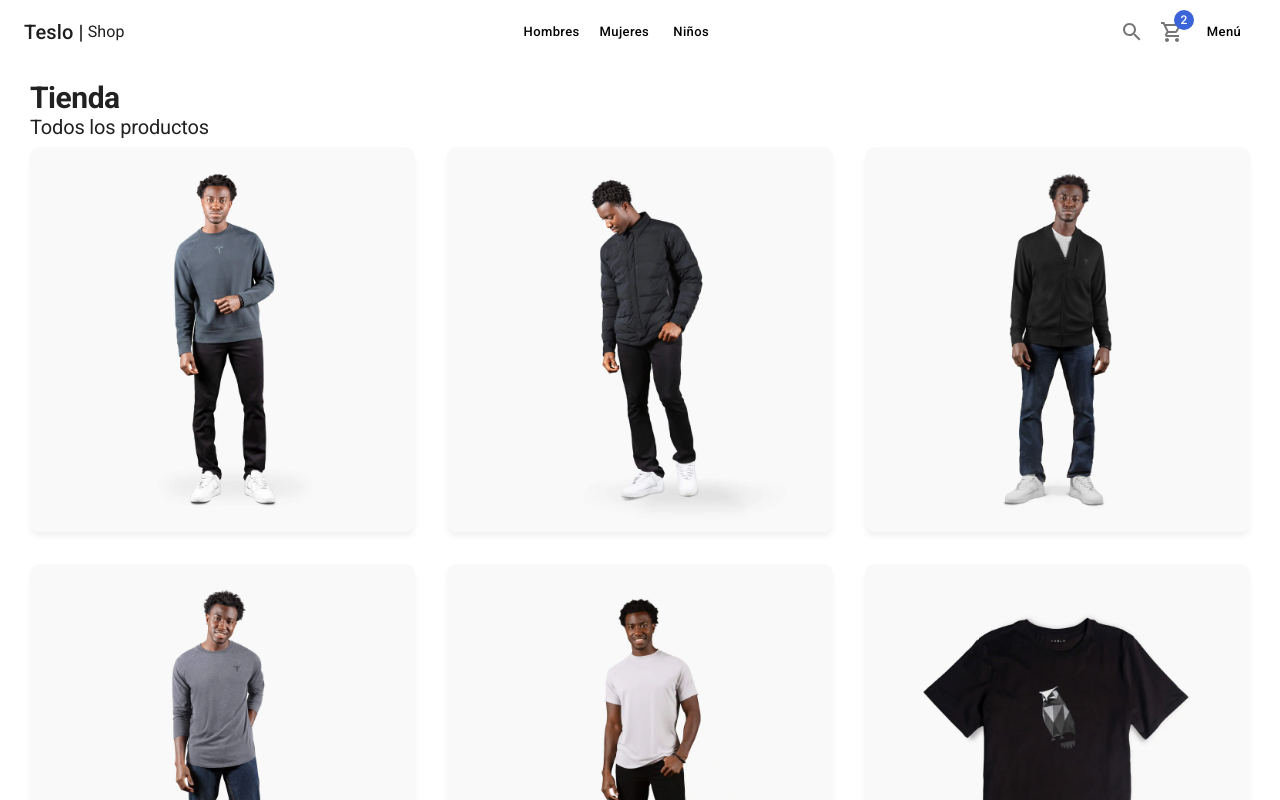
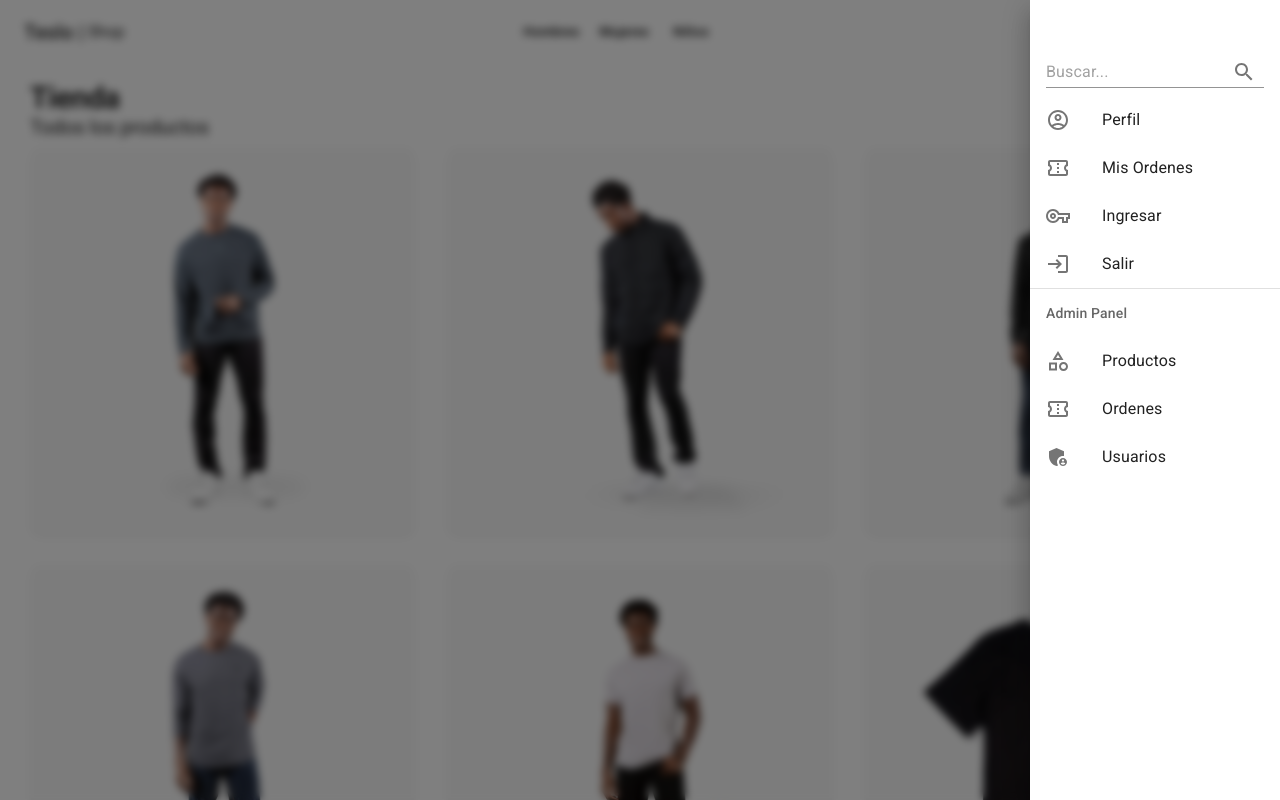
Before and after one commit to scarrilloh77/teslo-shop, a Next.js app: page / in a window 1280 px wide. Shown: the top 800 px of the page. Built offline with nearby package versions, Linux system fonts and the light colour scheme.

Commit message:
SideMenu

```diff
--- a/components/layouts/ShopLayout.tsx
+++ b/components/layouts/ShopLayout.tsx
@@ -1,6 +1,6 @@
 import { ReactNode } from 'react';
 import Head from 'next/head';
-import { Navbar } from '../ui';
+import { Navbar, SideMenu } from '../ui';
 
 interface Props {
   children: ReactNode;
@@ -27,6 +27,7 @@
       <nav>
         <Navbar />
       </nav>
+      <SideMenu />
       <main
         style={{ margin: '80px auto', maxWidth: '1440px', padding: '0px 30px' }}
       >
--- /dev/null
+++ b/components/ui/SideMenu.tsx
@@ -0,0 +1,126 @@
+import {
+  Box,
+  Divider,
+  Drawer,
+  IconButton,
+  Input,
+  InputAdornment,
+  List,
+  ListItem,
+  ListItemIcon,
+  ListItemText,
+  ListSubheader,
+} from '@mui/material';
+import {
+  AccountCircleOutlined,
+  AdminPanelSettings,
+  CategoryOutlined,
+  ConfirmationNumberOutlined,
+  EscalatorWarningOutlined,
+  FemaleOutlined,
+  LoginOutlined,
+  MaleOutlined,
+  SearchOutlined,
+  VpnKeyOutlined,
+} from '@mui/icons-material';
+
+export const SideMenu = () => {
+  return (
+    <Drawer
+      open={true}
+      anchor="right"
+      sx={{ backdropFilter: 'blur(4px)', transition: 'all 0.5s ease-out' }}
+    >
+      <Box sx={{ width: 250, paddingTop: 5 }}>
+        <List>
+          <ListItem>
+            <Input
+              type="text"
+              placeholder="Buscar..."
+              endAdornment={
+                <InputAdornment position="end">
+                  <IconButton aria-label="toggle password visibility">
+                    <SearchOutlined />
+                  </IconButton>
+                </InputAdornment>
+              }
+            />
+          </ListItem>
+
+          <ListItem button>
+            <ListItemIcon>
+              <AccountCircleOutlined />
+            </ListItemIcon>
+            <ListItemText primary={'Perfil'} />
+          </ListItem>
+
+          <ListItem button>
+            <ListItemIcon>
+              <ConfirmationNumberOutlined />
+            </ListItemIcon>
+            <ListItemText primary={'Mis Ordenes'} />
+          </ListItem>
+
+          <ListItem button sx={{ display: { xs: '', sm: 'none' } }}>
+            <ListItemIcon>
+              <MaleOutlined />
+            </ListItemIcon>
+            <ListItemText primary={'Hombres'} />
+          </ListItem>
+
+          <ListItem button sx={{ display: { xs: '', sm: 'none' } }}>
+            <ListItemIcon>
+              <FemaleOutlined />
+            </ListItemIcon>
+            <ListItemText primary={'Mujeres'} />
+          </ListItem>
+
+          <ListItem button sx={{ display: { xs: '', sm: 'none' } }}>
+            <ListItemIcon>
+              <EscalatorWarningOutlined />
+            </ListItemIcon>
+            <ListItemText primary={'Niños'} />
+          </ListItem>
+
+          <ListItem button>
+            <ListItemIcon>
+              <VpnKeyOutlined />
+            </ListItemIcon>
+            <ListItemText primary={'Ingresar'} />
+          </ListItem>
+
+          <ListItem button>
+            <ListItemIcon>
+              <LoginOutlined />
+            </ListItemIcon>
+            <ListItemText primary={'Salir'} />
+          </ListItem>
+
+          {/* Admin */}
+          <Divider />
+          <ListSubheader>Admin Panel</ListSubheader>
+
+          <ListItem button>
+            <ListItemIcon>
+              <CategoryOutlined />
+            </ListItemIcon>
+            <ListItemText primary={'Productos'} />
+          </ListItem>
+          <ListItem button>
+            <ListItemIcon>
+              <ConfirmationNumberOutlined />
+            </ListItemIcon>
+            <ListItemText primary={'Ordenes'} />
+          </ListItem>
+
+          <ListItem button>
+            <ListItemIcon>
+              <AdminPanelSettings />
+            </ListItemIcon>
+            <ListItemText primary={'Usuarios'} />
+          </ListItem>
+        </List>
+      </Box>
+    </Drawer>
+  );
+};
--- a/components/ui/index.ts
+++ b/components/ui/index.ts
@@ -1 +1,2 @@
 export * from './Navbar';
+export * from './SideMenu';
```
